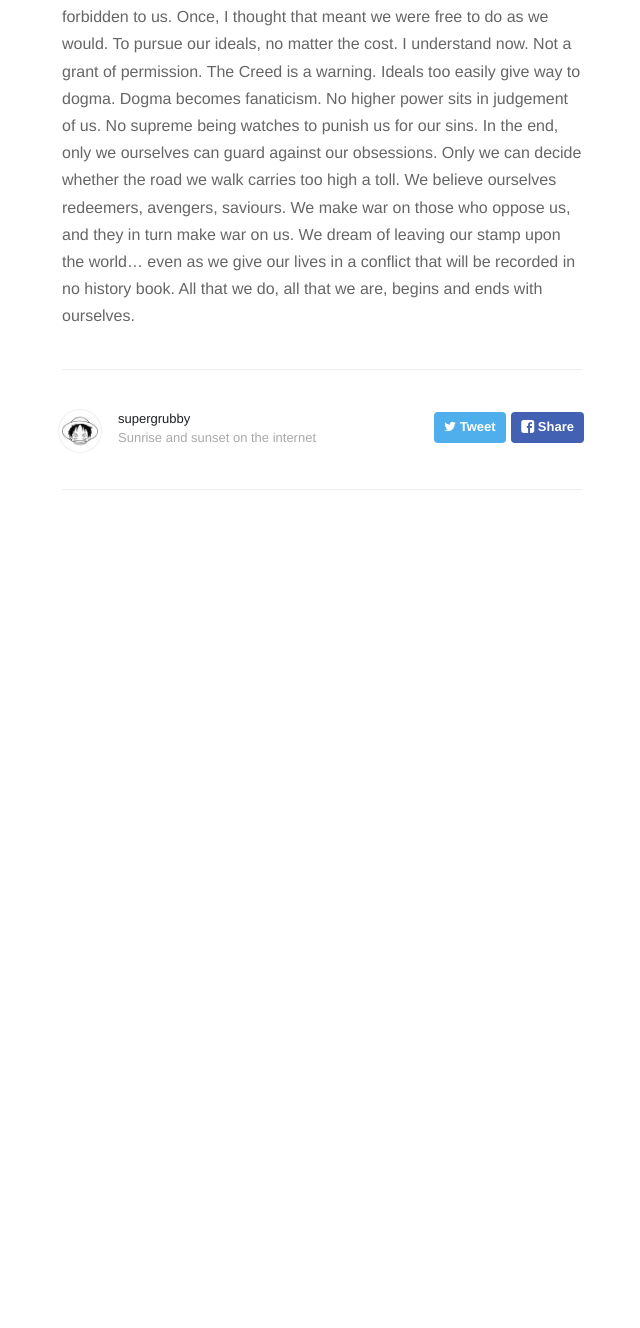
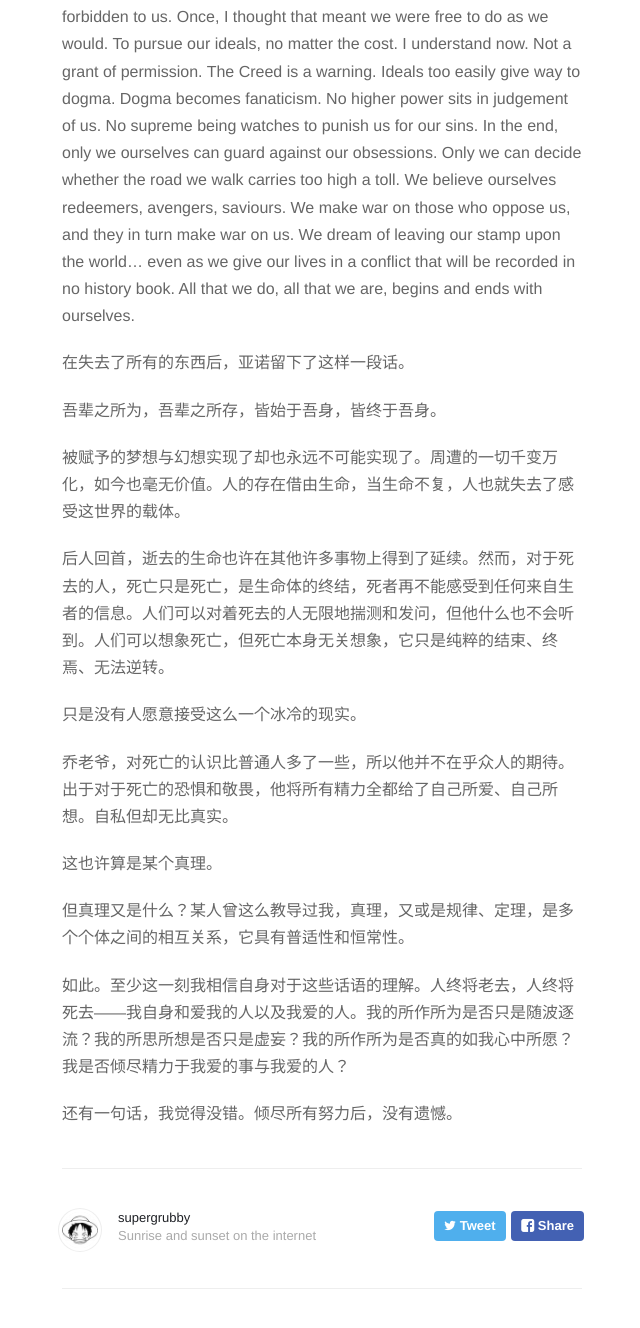
Before and after one commit to dragonhnd/supergrubby_simple, a Jekyll site: the page built from _posts/2015-09-23-arno-words.md, in a window 1280 px wide and 1400 px high, scrolled down 743 px. Shown: the top 1328 px of the window, without its empty margins (318-958 px from the left). Built offline with Jekyll 4.4.1, drawn with Linux system fonts in a browser that asks for light colours; nearby versions of some CDN libraries; Markdown is read by kramdown in place of the engine named in the settings; before the commit the page ends 1373 px from its top, so only the background shows below that; some of the changed text lies outside the part shown.

Commit message:
update my novel

```diff
--- a/_posts/2015-09-23-arno-words.md
+++ b/_posts/2015-09-23-arno-words.md
@@ -1,5 +1,5 @@
 ---
-title: "Arno's last script"
+title: "Arno最后的话和那些真理"
 date: 2015-09-23 20:32:31
 description: 随笔
 ---
@@ -7,3 +7,23 @@ description: 随笔
 ![Arno Side Face](http://7xmr35.com1.z0.glb.clouddn.com/imagearno%20side%20.jpg)
 
 The Creed of the Assassin Brotherhood teaches us that nothing is forbidden to us. Once, I thought that meant we were free to do as we would. To pursue our ideals, no matter the cost. I understand now. Not a grant of permission. The Creed is a warning. Ideals too easily give way to dogma. Dogma becomes fanaticism. No higher power sits in judgement of us. No supreme being watches to punish us for our sins. In the end, only we ourselves can guard against our obsessions. Only we can decide whether the road we walk carries too high a toll. We believe ourselves redeemers, avengers, saviours. We make war on those who oppose us, and they in turn make war on us. We dream of leaving our stamp upon the world... even as we give our lives in a conflict that will be recorded in no history book. All that we do, all that we are, begins and ends with ourselves.
+
+在失去了所有的东西后，亚诺留下了这样一段话。
+
+吾辈之所为，吾辈之所存，皆始于吾身，皆终于吾身。
+
+被赋予的梦想与幻想实现了却也永远不可能实现了。周遭的一切千变万化，如今也毫无价值。人的存在借由生命，当生命不复，人也就失去了感受这世界的载体。
+
+后人回首，逝去的生命也许在其他许多事物上得到了延续。然而，对于死去的人，死亡只是死亡，是生命体的终结，死者再不能感受到任何来自生者的信息。人们可以对着死去的人无限地揣测和发问，但他什么也不会听到。人们可以想象死亡，但死亡本身无关想象，它只是纯粹的结束、终焉、无法逆转。
+
+只是没有人愿意接受这么一个冰冷的现实。
+
+乔老爷，对死亡的认识比普通人多了一些，所以他并不在乎众人的期待。出于对于死亡的恐惧和敬畏，他将所有精力全都给了自己所爱、自己所想。自私但却无比真实。
+
+这也许算是某个真理。
+
+但真理又是什么？某人曾这么教导过我，真理，又或是规律、定理，是多个个体之间的相互关系，它具有普适性和恒常性。
+
+如此。至少这一刻我相信自身对于这些话语的理解。人终将老去，人终将死去——我自身和爱我的人以及我爱的人。我的所作所为是否只是随波逐流？我的所思所想是否只是虚妄？我的所作所为是否真的如我心中所愿？我是否倾尽精力于我爱的事与我爱的人？
+
+还有一句话，我觉得没错。倾尽所有努力后，没有遗憾。
```
